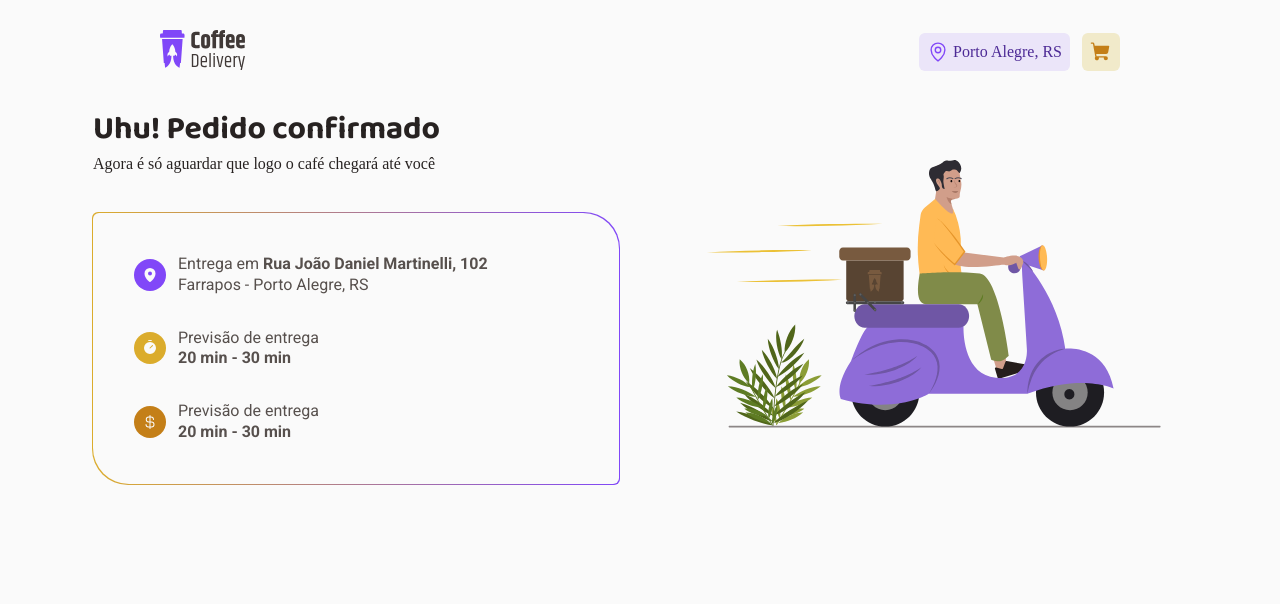
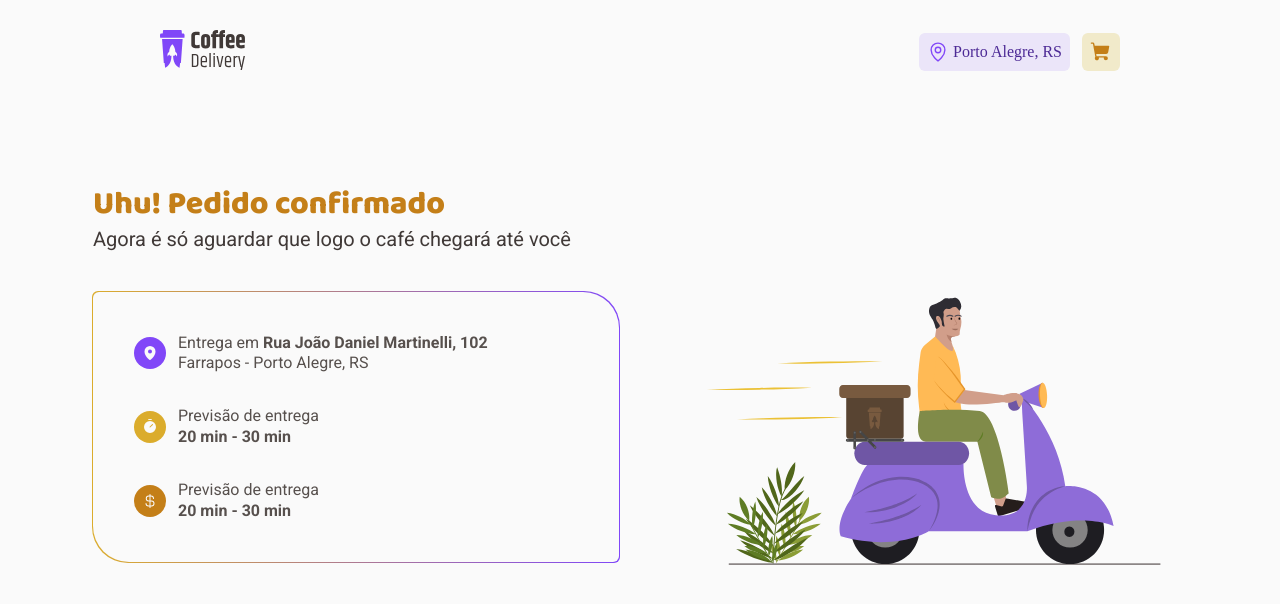
Before and after one commit to lmartinhao/coffee-delivery, a React (Vite) app: page /success in a window 1280 px wide. Shown: the top 604 px of the page. Built offline with nearby package versions, Linux system fonts and the light colour scheme.

Commit message:
success page finished

```diff
--- a/src/pages/Success/styles.ts
+++ b/src/pages/Success/styles.ts
@@ -4,9 +4,34 @@ export const SuccessContainer = styled.div`
   display: flex;
   flex-direction: row;
   justify-content: space-between;
+  align-items: flex-end;
 
   margin: 0 auto;
   gap: 4.75rem;
+
+  h1 {
+    margin-top: 5rem;
+    font-family: 'Baloo 2';
+    font-style: normal;
+    font-weight: 800;
+    font-size: 2rem;
+    line-height: 130%;
+
+    color: ${(props) => props.theme['yellow-700']};
+  }
+
+  span {
+    font-family: 'Roboto';
+    font-size: 1.25rem;
+    line-height: 130%;
+
+    color: #403937;
+    font-stretch: 100;
+  }
+
+  img {
+    margin-bottom: -1rem;
+  }
 `
 
 export const SuccessIconContainer = styled.div`
```
